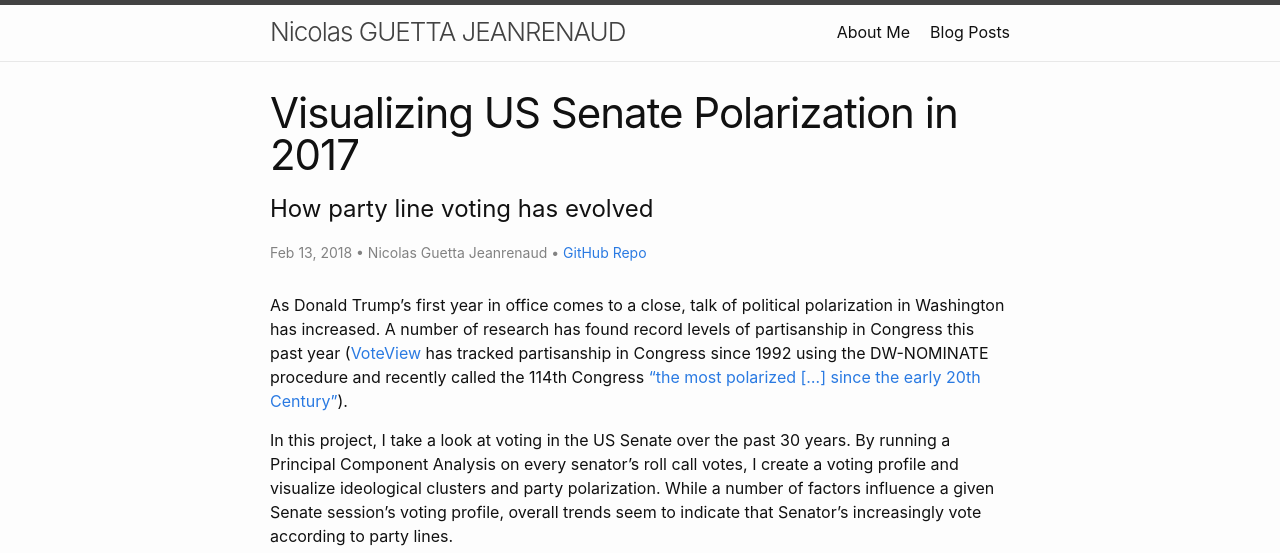
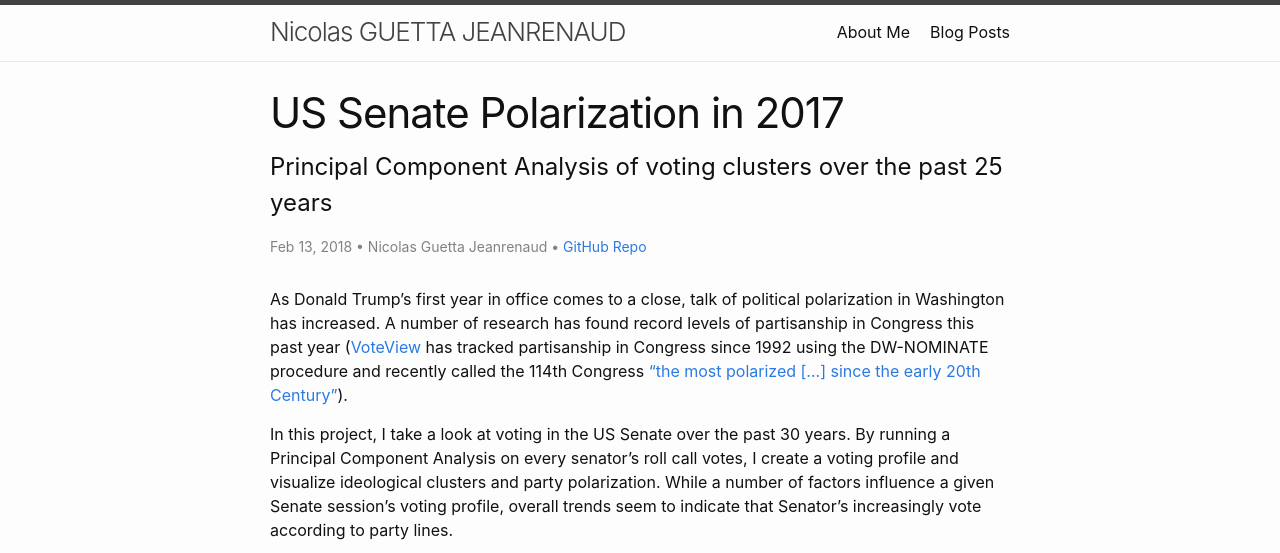
Before and after one commit to nicogj/nicogj.github.io, a Jekyll site: the page built from _posts/2018-02-13-senate-polarization.md, in a window 1280 px wide and 900 px high, cut to the strip 0-553 px from the top of the window. Built offline with Jekyll 4.4.1, drawn with Linux system fonts in a browser that asks for light colours.

Commit message:
updated subtitles

```diff
--- a/_posts/2018-02-13-senate-polarization.md
+++ b/_posts/2018-02-13-senate-polarization.md
@@ -2,8 +2,8 @@
 layout:       post
 category:     post
 theme:        "Politics"
-title:        "Visualizing US Senate Polarization in 2017"
-subtitle:     "How party line voting has evolved"
+title:        "US Senate Polarization in 2017"
+subtitle:     "Principal Component Analysis of voting clusters over the past 25 years"
 author:       "Nicolas Guetta Jeanrenaud"
 repo: 		    "https://github.com/nicogj/2017_senate_polarization"
 date:         2018-02-13 12:00:00
```
Also changed, not shown: _posts/2018-09-12-un-speeches.md (+2 -2 lines), _posts/2019-11-21-fake-news.md (+2 -2 lines).
